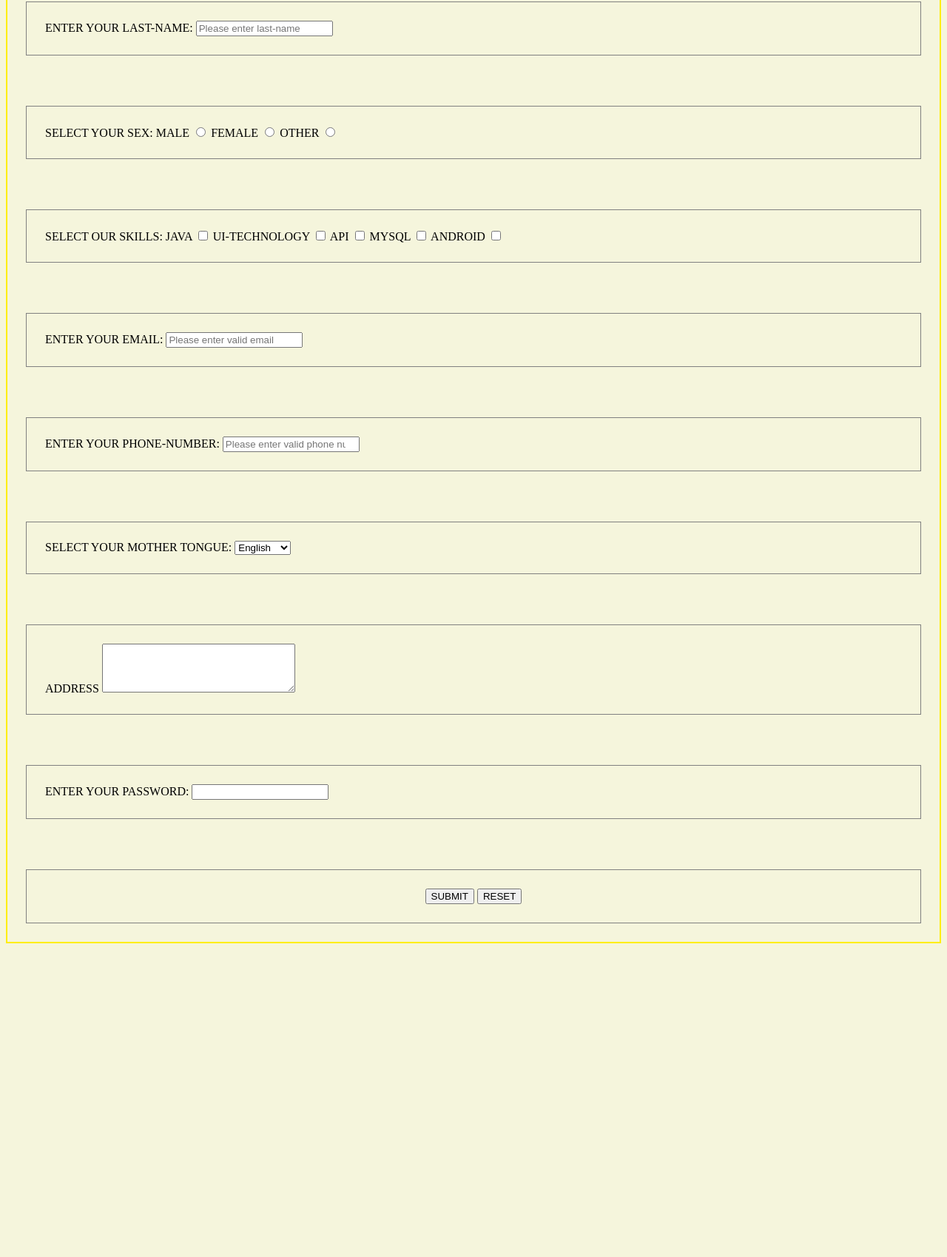
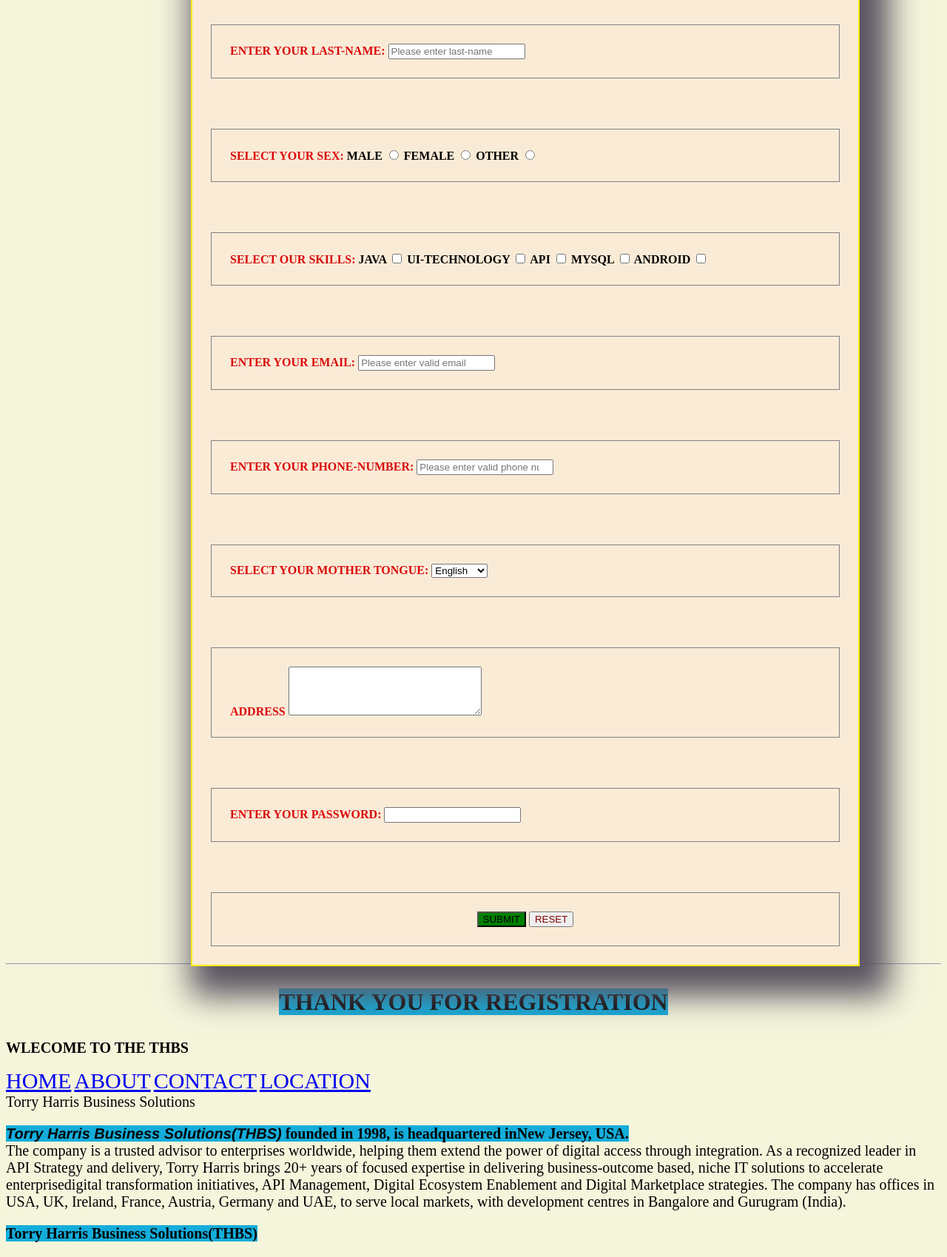
Before and after one commit to Priyapshetty07/Thbs_Mean_Mern, a plain HTML site: page html-css/registration.html in a window 1280 px wide. Shown: the part 431-2130 px from the top of the page at 74% size. Before the commit the page ends 1714 px from the top, so only its background shows below. Drawn offline with Linux system fonts and the light colour scheme.

Commit message:
USING selector

```diff
--- a/html-css/registration.css
+++ b/html-css/registration.css
@@ -2,8 +2,17 @@ body{
     background-color: beige;
 }
 
+
+h1{
+    color: blue;
+    font-family:cursive;
+    font-size: xx-large;
+    text-align: center;
+}
+
 form{
     border: 2px double rgb(255, 238, 0);
+    background-color: antiquewhite;
 }
 
 .form-example{
@@ -12,3 +21,54 @@ form{
     margin: 25px;
 
 }
+
+.form-container{
+    width: 900px;
+    left: 250px;
+    top: 30px;
+    position: relative;
+    color: rgb(218, 10, 10);
+    box-shadow: 20px 20px 40px 20px  rgb(90, 83, 97);
+    font-weight: bold;
+}
+
+.label-color{
+    color: black;
+}
+
+
+
+a {
+    font-size: 30px;
+}
+
+a:hover {
+    border:3px solid rgb(0, 255, 85);
+}
+
+
+h2,
+#imp-note,
+.thbs-color,
+.thbs-note {
+    font-size: 20px;
+    color:black;
+}
+p::first-line {
+    font-weight: bolder;
+    background-color: rgb(20, 173, 219);
+}
+
+
+div > p {
+    color: rgb(17, 16, 17);
+    text-align: center;
+    font-size: xx-large;
+}
+
+.thbs-color > span {
+    font-family: 'Franklin Gothic Medium', 'Arial Narrow', Arial, sans-serif;
+    font-weight: bolder;
+    font-style: italic;
+
+}
--- a/html-css/registration.html
+++ b/html-css/registration.html
@@ -14,24 +14,27 @@
 
 <body>
     <main>
+        <div style="float: left;" class="img">
+            <img src="image/download.png" width="100" height="100">
+        </div>
 
-        <!-- <form style="text-align: center;"> -->
-            <form>
-            <div style="float: left;">
+        <!-- <form style="text-align: center;">  -->
+        <form class="form-container">
+            <!-- <div style="float: left;">
                 <img src="image/download.png" width="100" height="100">
-            </div>
+            </div> -->
             <h1>THBS REGISTRATION FORM</h1>
 
-            <details>
-                <summary>ABOUT THBS</summary>
-                Torry Harris Business Solutions(THBS), founded in 1998, is headquartered inNew Jersey, USA. The company
-                is a trusted advisor to enterprises worldwide, helping them extend the power of digital access
+            <details style="text-align: left">
+                <summary style="color:black;">ABOUT THBS</summary>
+                <mark>Harris Business Solutions(THBS)</mark> , founded in 1998, is headquartered inNew Jersey, USA. The
+                company is a trusted advisor to enterprises worldwide, helping them extend the power of digital access
                 through integration. As a recognized leader in API Strategy and delivery, Torry Harris brings 20+ years
-                of focused expertise in delivering business-outcome based, niche IT solutions to accelerate enterprise digital transformation
-                initiatives, API Management, Digital Ecosystem Enablement and Digital Marketplace strategies.
+                of focused expertise in delivering business-outcome based, niche IT solutions to accelerate
+                enterprisedigital transformation initiatives, API Management, Digital Ecosystem Enablement and Digital
+                Marketplace strategies.
                 The company has offices in USA, UK, Ireland, France, Austria, Germany and UAE, to serve local markets,
-                with
-                development centres in Bangalore and Gurugram (India).
+                with development centres in Bangalore and Gurugram (India).
             </details>
 
             <br>
@@ -59,13 +62,13 @@
             <div class="form-example">
                 <label>SELECT YOUR SEX: </label>
 
-                <label>MALE</label>
+                <label class="label-color">MALE</label>
                 <input type="radio" name="gender" value="male">
 
-                <label>FEMALE</label>
+                <label class="label-color">FEMALE</label>
                 <input type="radio" name="gender" value="fEMALE">
 
-                <label>OTHER</label>
+                <label class="label-color">OTHER</label>
                 <input type="radio" name="gender" value="OTHER">
             </div>
 
@@ -74,19 +77,19 @@
             <div class="form-example">
                 <label>SELECT OUR SKILLS: </label>
 
-                <label>JAVA</label>
+                <label class="label-color">JAVA</label>
                 <input type="checkbox" name="skills" value="Java">
 
-                <label>UI-TECHNOLOGY</label>
+                <label class="label-color">UI-TECHNOLOGY</label>
                 <input type="checkbox" name="skills" value="ui-technology">
 
-                <label>API</label>
+                <label class="label-color">API</label>
                 <input type="checkbox" name="skills" value="api">
 
-                <label>MYSQL</label>
+                <label class="label-color">MYSQL</label>
                 <input type="checkbox" name="skills" value="mysql">
 
-                <label>ANDROID</label>
+                <label class="label-color">ANDROID</label>
                 <input type="checkbox" name="skills" value="android">
             </div>
 
@@ -133,13 +136,41 @@
             <br>
 
             <div class="form-example" style="text-align: center;">
-                <button>SUBMIT</button>
-                <button>RESET</button>
+                <button style="background-color: green;">SUBMIT</button>
+                <button style="color: rgb(128, 0, 0);">RESET</button>
             </div>
 
 
         </form>
     </main>
+    <br>
+    <hr>
+    <div>
+        <p>THANK YOU FOR REGISTRATION</p>
+    </div>
+    <h2>WLECOME TO THE THBS</h2>
+    <a href="https://www.torryharris.com/" target="_blank">HOME</a>
+    <a href="https://www.torryharris.com/" target="_blank">ABOUT</a>
+    <a href="https://www.torryharris.com/about-us/contact-us" target="_blank">CONTACT</a>
+    <a href="https://www.torryharris.com/torry-harris-global-locations" target="_blank">LOCATION</a>
+
+    <br>
+
+    <span id="imp-note">Torry Harris Business Solutions</span>
+    <p class="thbs-color">
+        <span>Torry Harris Business Solutions(THBS)</span>
+        founded in 1998, is headquartered inNew Jersey, USA.
+        <br>
+        The company is a trusted advisor to enterprises worldwide, helping them extend the power of digital access
+        through integration. As a recognized leader in API Strategy and delivery, Torry Harris brings 20+ years
+        of focused expertise in delivering business-outcome based, niche IT solutions to accelerate enterprisedigital
+        transformation initiatives, API Management, Digital Ecosystem Enablement and Digital Marketplace strategies.
+        The company has offices in USA, UK, Ireland, France, Austria, Germany and UAE, to serve local markets,
+        with development centres in Bangalore and Gurugram (India).
+    </p>
+
+    <p class="thbs-note">Torry Harris Business Solutions(THBS)</p>
+
 </body>
 
 </html>
```
